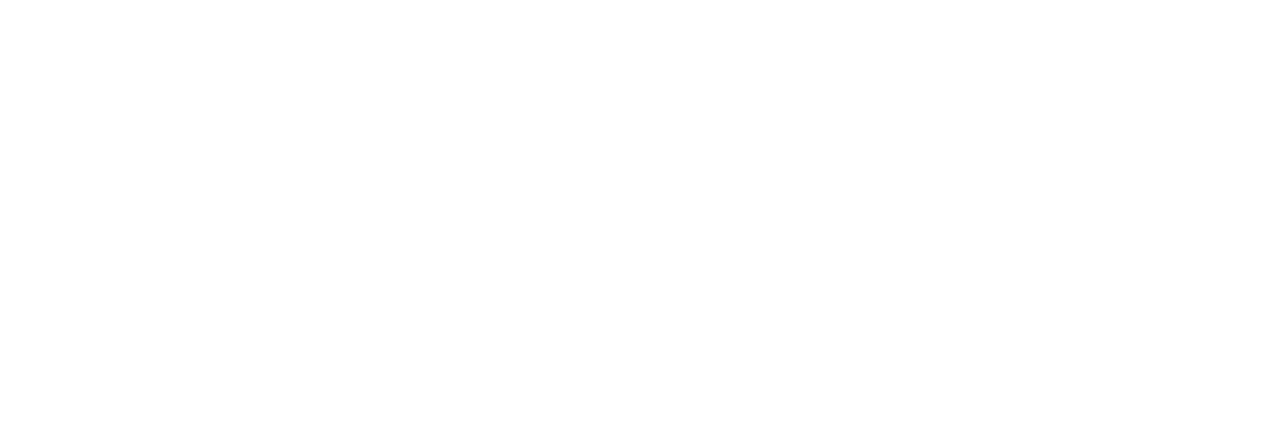
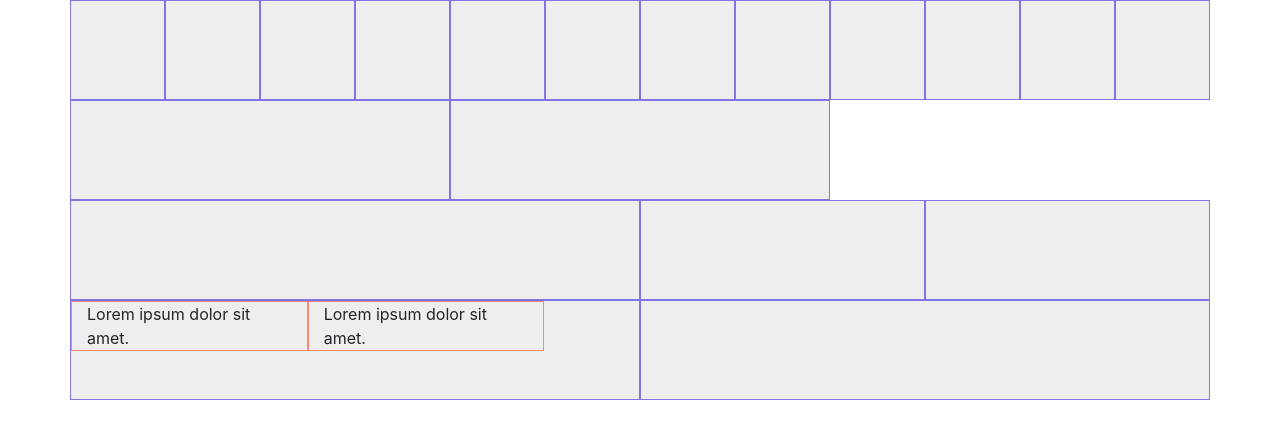
Before and after one commit to kbonillas/bootstrap-4-example, a plain HTML site: page index.html in a window 1280 px wide. Drawn offline with nearby package versions, Linux system fonts and the light colour scheme.

Commit message:
added rows, column, and changes to sm, md, and lg screen

```diff
--- a/css/styles.css
+++ b/css/styles.css
@@ -0,0 +1,9 @@
+.box{
+    border: 1px solid #8174E8;
+    height: 100px;
+    background: #eee;
+}
+
+.box-new{
+    border: 1px solid #FF8670;
+}
--- a/index.html
+++ b/index.html
@@ -12,8 +12,41 @@
 </head>
 
 <body>
+    <div class="container">
+        <div class="row">
+            <div class="col box"></div>
+            <div class="col box"></div>
+            <div class="col box"></div>
+            <div class="col box"></div>
+            <div class="col box"></div>
+            <div class="col box"></div>
+            <div class="col box"></div>
+            <div class="col box"></div>
+            <div class="col box"></div>
+            <div class="col box"></div>
+            <div class="col box"></div>
+            <div class="col box"></div>
+        </div>
+        <div class="row">
+            <div class="col box col-md-4"></div>
+            <div class="col box col-md-4"></div>
+        </div>
+        <div class="row">
+            <div class="col box col-sm-8 col-lg-6"></div>
+            <div class="col box col-sm-3"></div>
+            <div class="col box col-sm-6 col-lg-3"></div>
+        </div>
 
-
+        <div class="row">
+            <div class="col box">
+                <div class="row">
+                    <div class="col box-new col-md-5">Lorem ipsum dolor sit amet.</div>
+                    <div class="col box-new col-md-5">Lorem ipsum dolor sit amet.</div>
+                </div>
+            </div>
+            <div class="col box"></div>
+        </div>
+    </div>
 
     <script src="https://code.jquery.com/jquery-3.3.1.slim.min.js"
         integrity="sha384-q8i/X+965DzO0rT7abK41JStQIAqVgRVzpbzo5smXKp4YfRvH+8abtTE1Pi6jizo"
```
